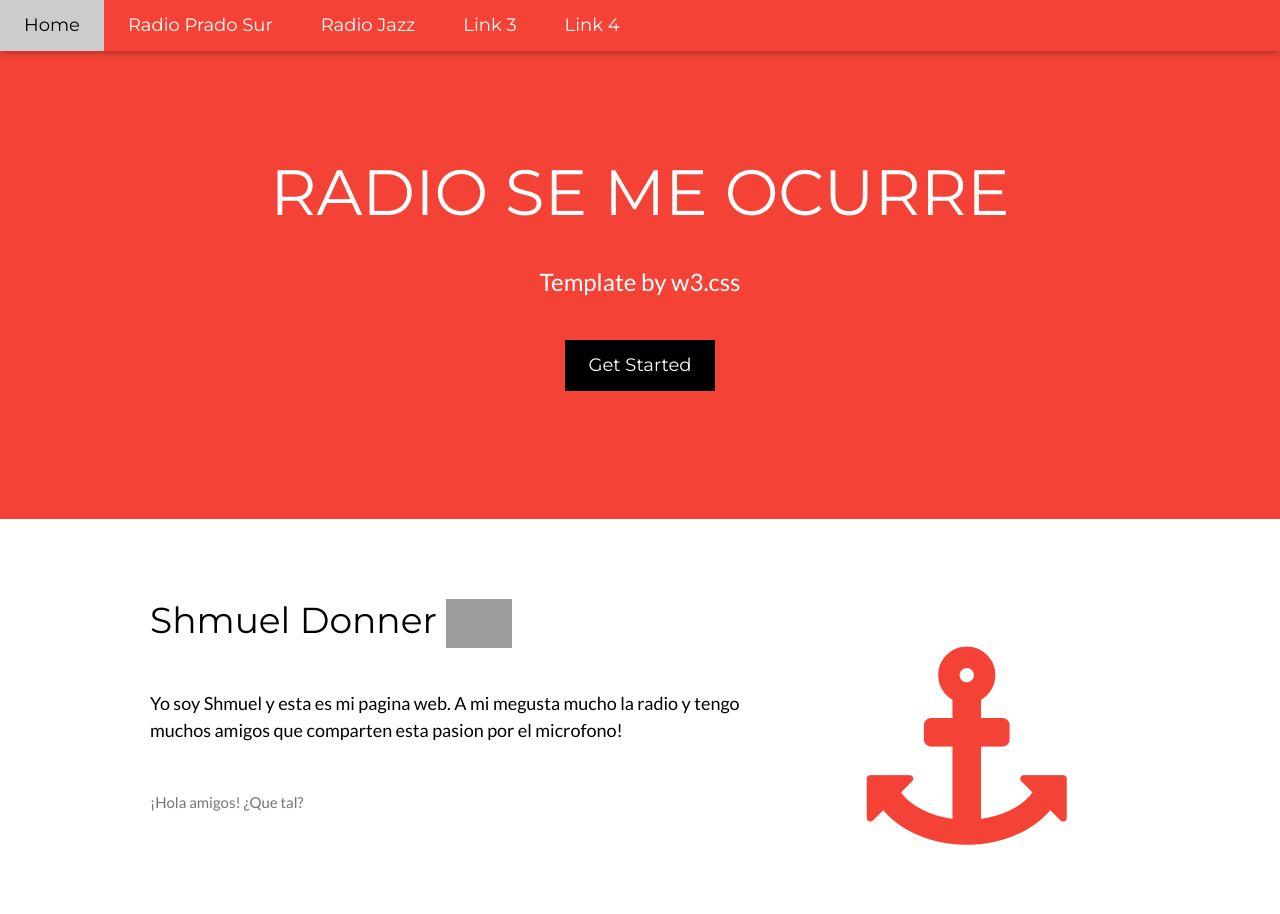
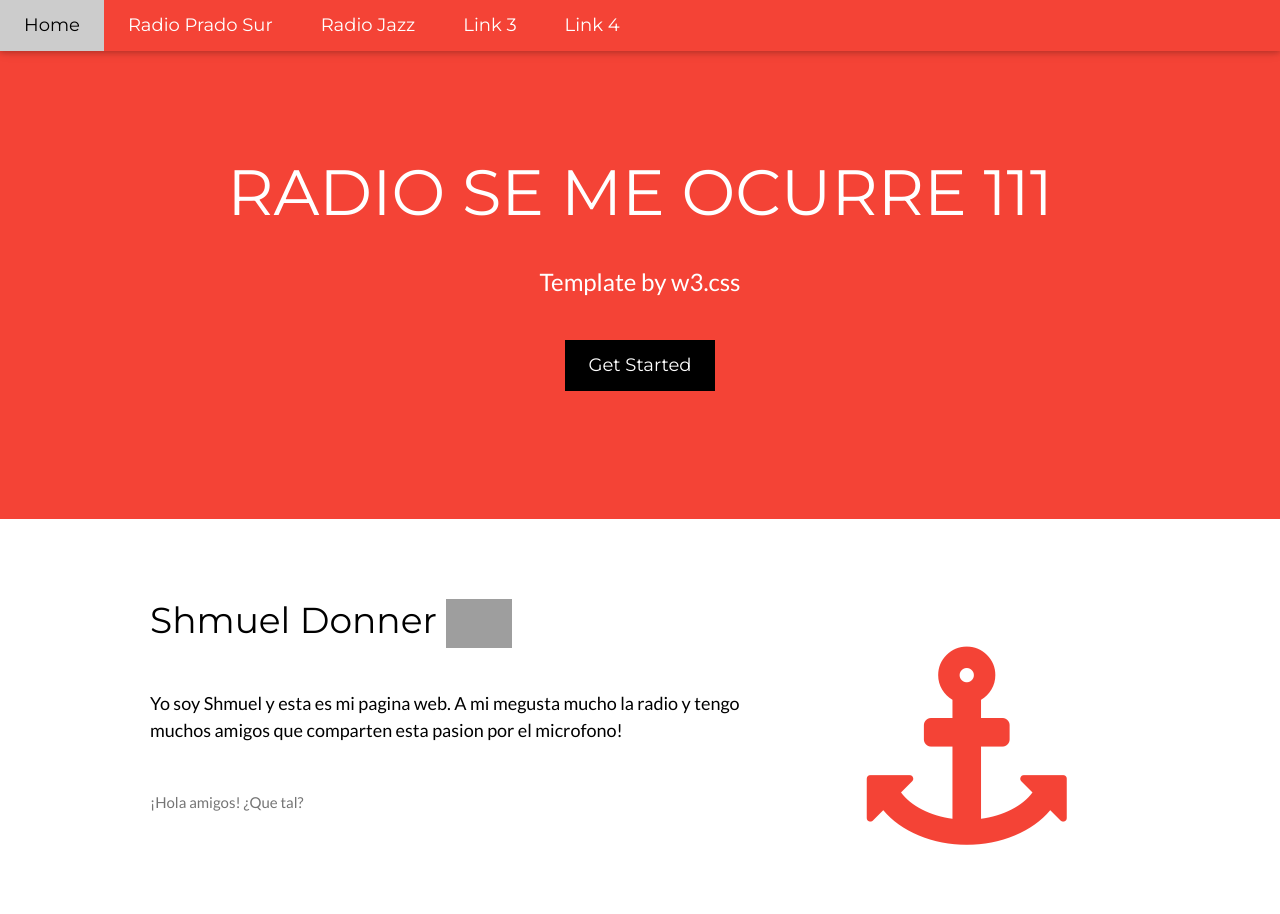
Before and after one commit to adidonner/RADIO-SE-ME-OCURRE, a plain HTML site: page index.html in a window 1280 px wide. Shown: the top 914 px of the page. Drawn offline with nearby package versions, Linux system fonts and the light colour scheme; grey boxes are pictures that could not be loaded.

Commit message:
update index text

```diff
--- a/index.html
+++ b/index.html
@@ -38,7 +38,7 @@
 
 <!-- Header -->
 <header class="w3-container w3-red w3-center" style="padding:128px 16px">
-  <h1 class="w3-margin w3-jumbo">RADIO SE ME OCURRE</h1>
+  <h1 class="w3-margin w3-jumbo">RADIO SE ME OCURRE 111</h1>
   <p class="w3-xlarge">Template by w3.css</p>
   <button class="w3-button w3-black w3-padding-large w3-large w3-margin-top">Get Started</button>
 </header>
```
